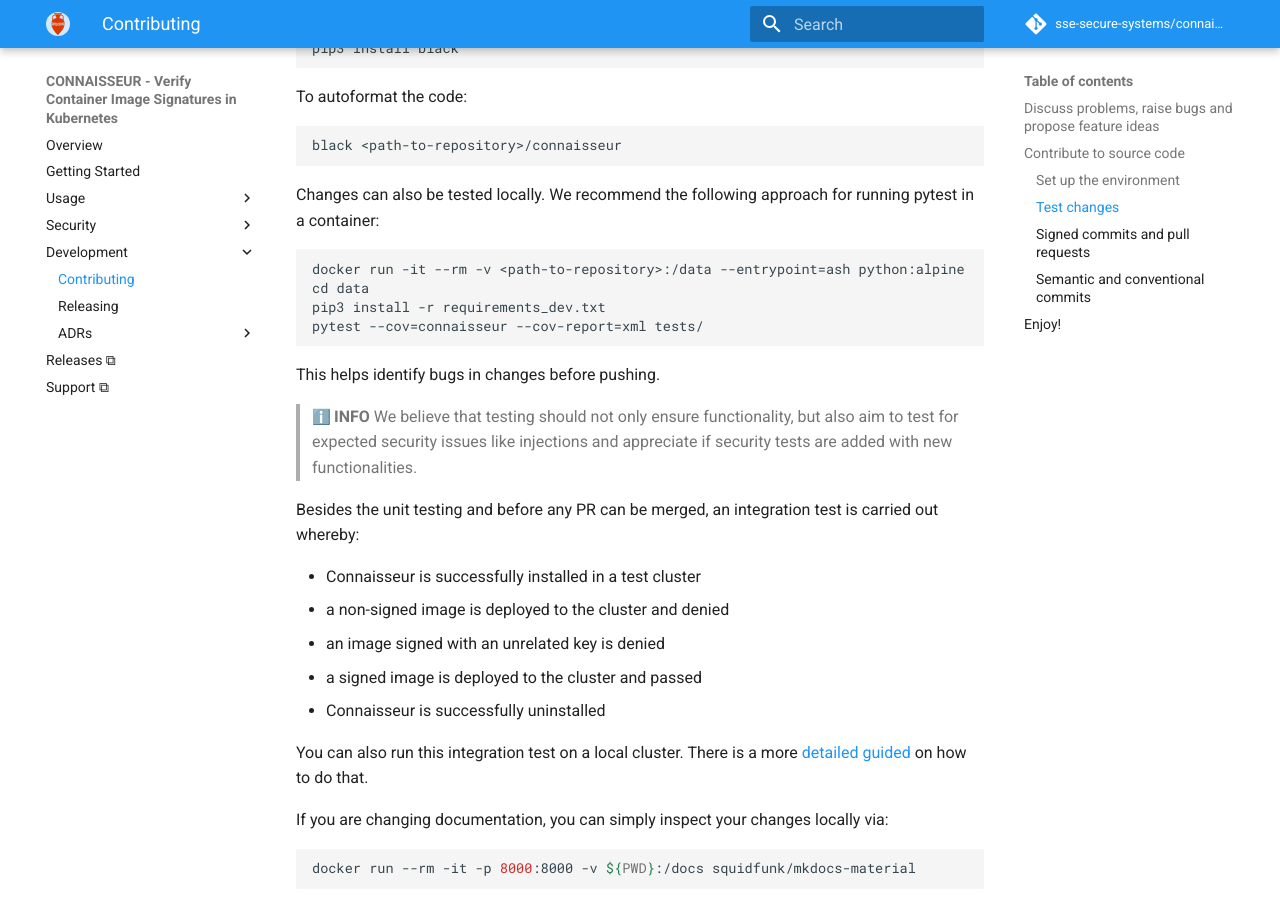
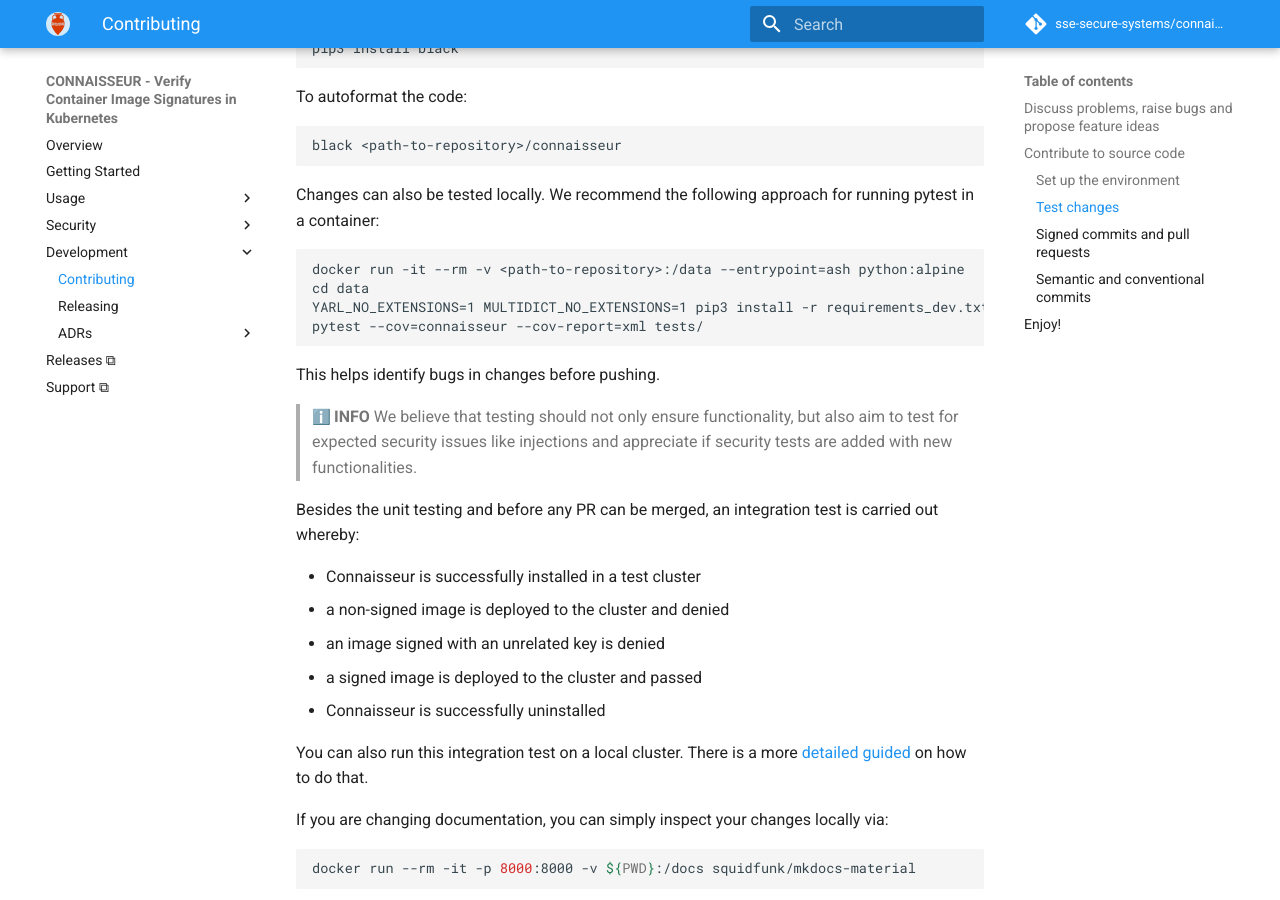
Before and after one commit to sse-secure-systems/connaisseur, an MkDocs documentation site: the page built from docs/CONTRIBUTING.md, in a window 1280 px wide and 900 px high, scrolled down 2169 px. Built offline with MkDocs 1.6.1 and Material for MkDocs 9.7.7, drawn with Linux system fonts in a browser that asks for light colours; emoji names are drawn with the system emoji font; comment, search, counter and statistics services are not loaded; the version menu is left out.

Commit message:
docs: update instructions for pip install on alpine in contributing.md
Signed-off-by: Christoph Hamsen <hamsen.christoph@posteo.de>

````diff
--- a/docs/CONTRIBUTING.md
+++ b/docs/CONTRIBUTING.md
@@ -76,7 +76,7 @@ We recommend the following approach for running pytest in a container:
 ```
 docker run -it --rm -v <path-to-repository>:/data --entrypoint=ash python:alpine
 cd data
-pip3 install -r requirements_dev.txt
+YARL_NO_EXTENSIONS=1 MULTIDICT_NO_EXTENSIONS=1 pip3 install -r requirements_dev.txt
 pytest --cov=connaisseur --cov-report=xml tests/
 ```
 
````
